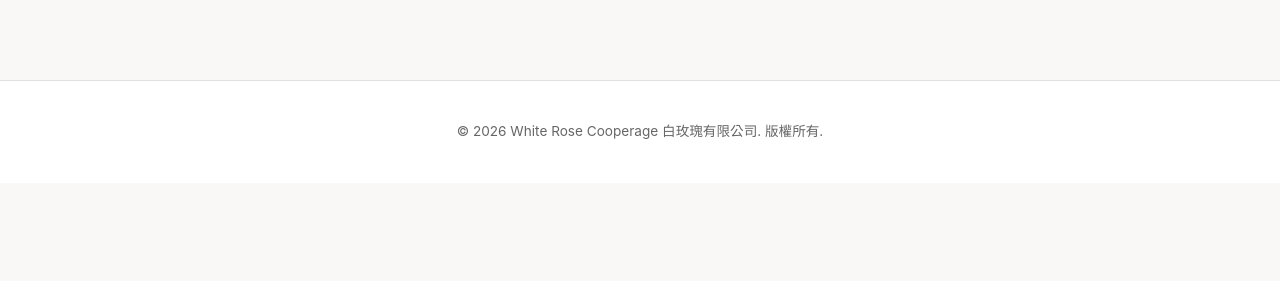
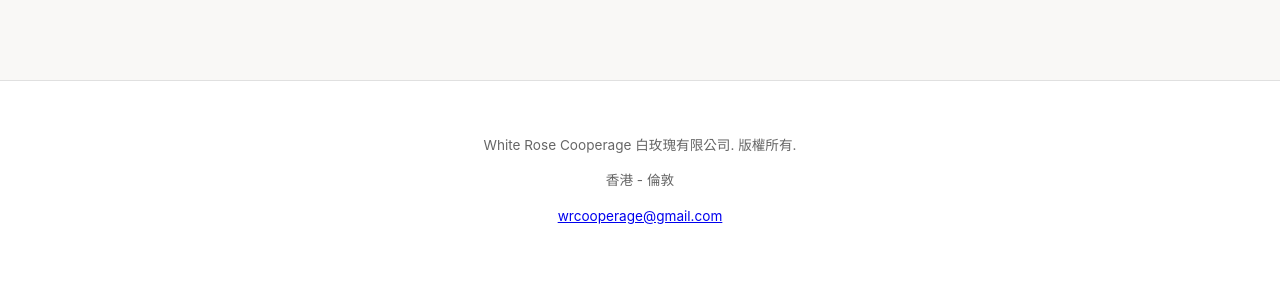
Before and after one commit to cyclondon/whiterose-cooperage, a plain HTML site: page investment_zh.html in a window 1280 px wide. Shown: the part 871-1152 px from the top of the page. Before the commit the page ends 1054 px from the top, so only its background shows below. Drawn offline with Linux system fonts and the light colour scheme.

Commit message:
Update investment_zh.html

```diff
--- a/investment_zh.html
+++ b/investment_zh.html
@@ -189,7 +189,9 @@
     </div>
 
     <footer>
-        &copy; 2026 White Rose Cooperage 白玫瑰有限公司. 版權所有.
+        <p>White Rose Cooperage 白玫瑰有限公司. 版權所有.</p>
+  <p>香港 - 倫敦</p>
+  <p><a href="mailto:wrcooperage@gmail.com">wrcooperage@gmail.com</a></p>
     </footer>
 
 </body>
```
